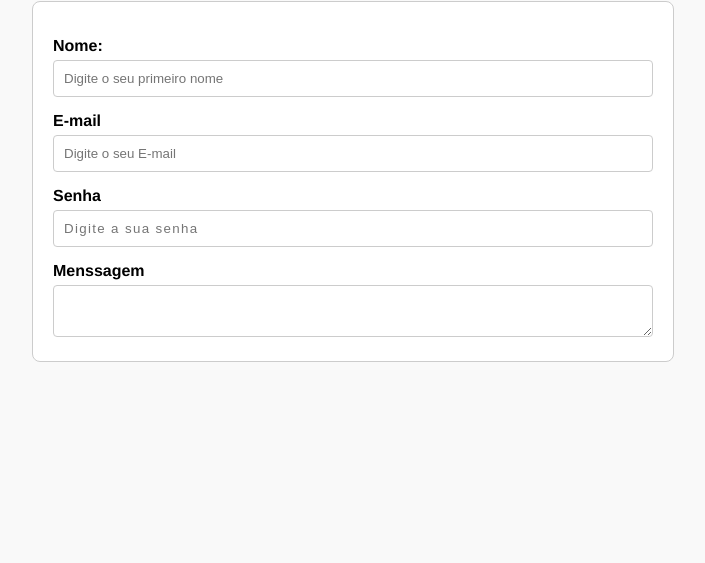
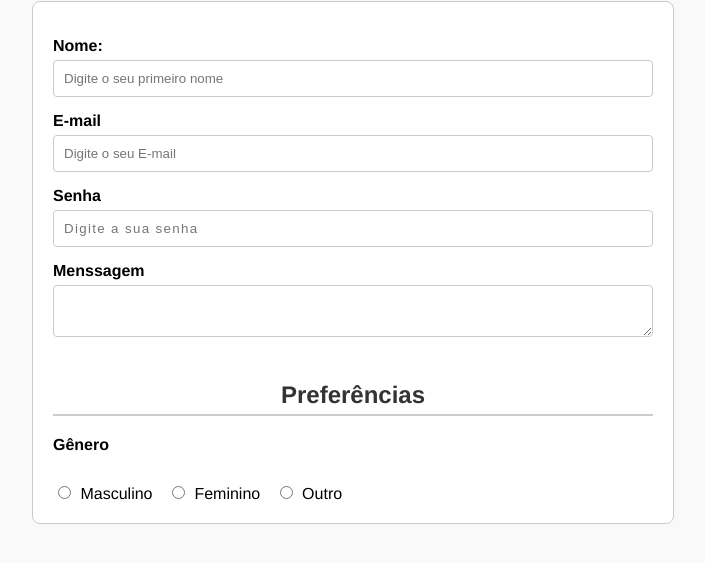
Before and after one commit to vitor-sramos/projeto-Formulario, a plain HTML site: page index.html in a window 1280 px wide. Shown: the part 79-642 px from the top of the page, without its empty margins (287-992 px from the left). Drawn offline with Linux system fonts and the light colour scheme.

Commit message:
Criando formas de seleção com input radio

```diff
--- a/index.html
+++ b/index.html
@@ -49,6 +49,24 @@
             placeholder="Digite o que você achou do sistema">
         </textarea>
 
+        <!-- Formas de seleção -->
+         <!-- Selecionar algo, quero exibir todas as opções, mas só posso selecionar 1 -->
+          <h2>Preferências</h2>
+          <p>Gênero</p>
+          <!-- Neste caso como eu quero uma opção apenas eu vou referenciar cada label não com o name mas com o value de cada opção assim faz com que eu pegue o valor do campo selecionado, e possa selecionar apenas um
+           -->
+          <input type="radio" name="genero" value="masculino">
+          <label for="masculino">Masculino</label>
+
+          <input type="radio" name="genero" value="feminino">
+          <label for="feminino">Feminino</label>
+
+          <input type="radio" name="genero" value="outro">
+          <label for="outro">Outro</label>
+
+
+
+
 
 
     </form>
```
Lines whose indentation alone changed are shown as unchanged.
